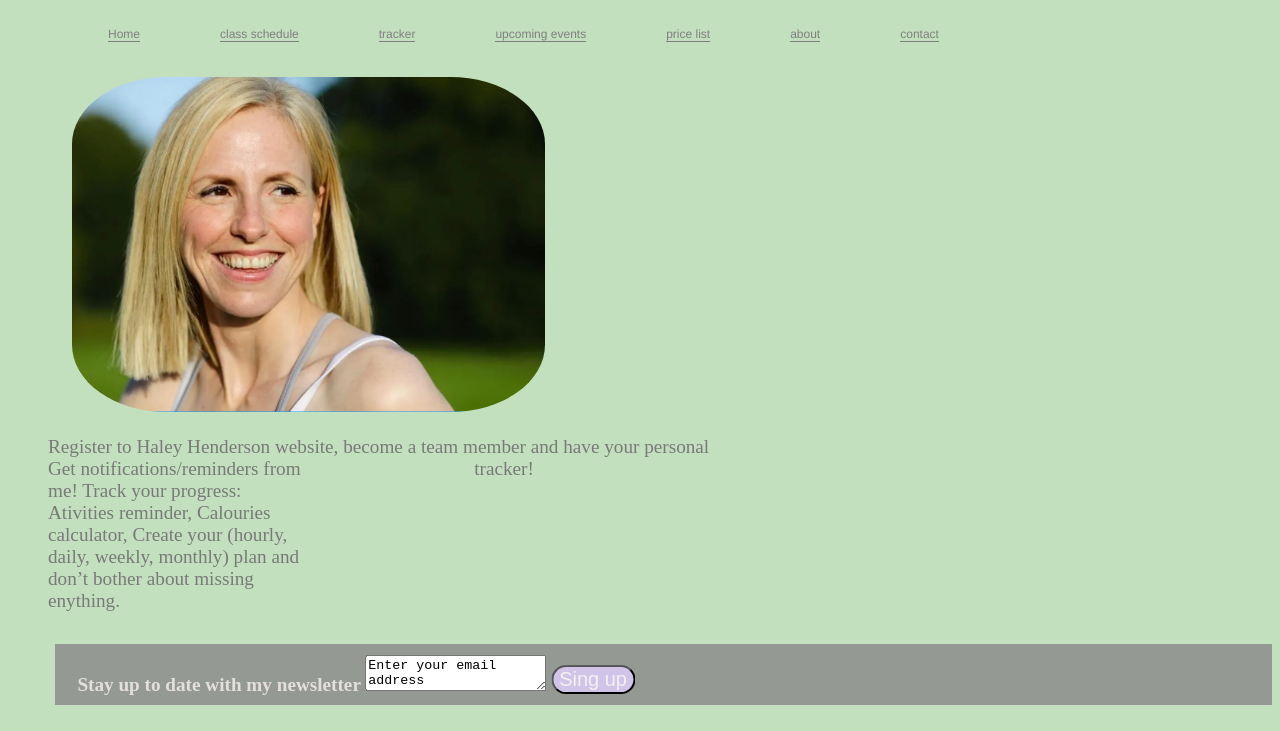
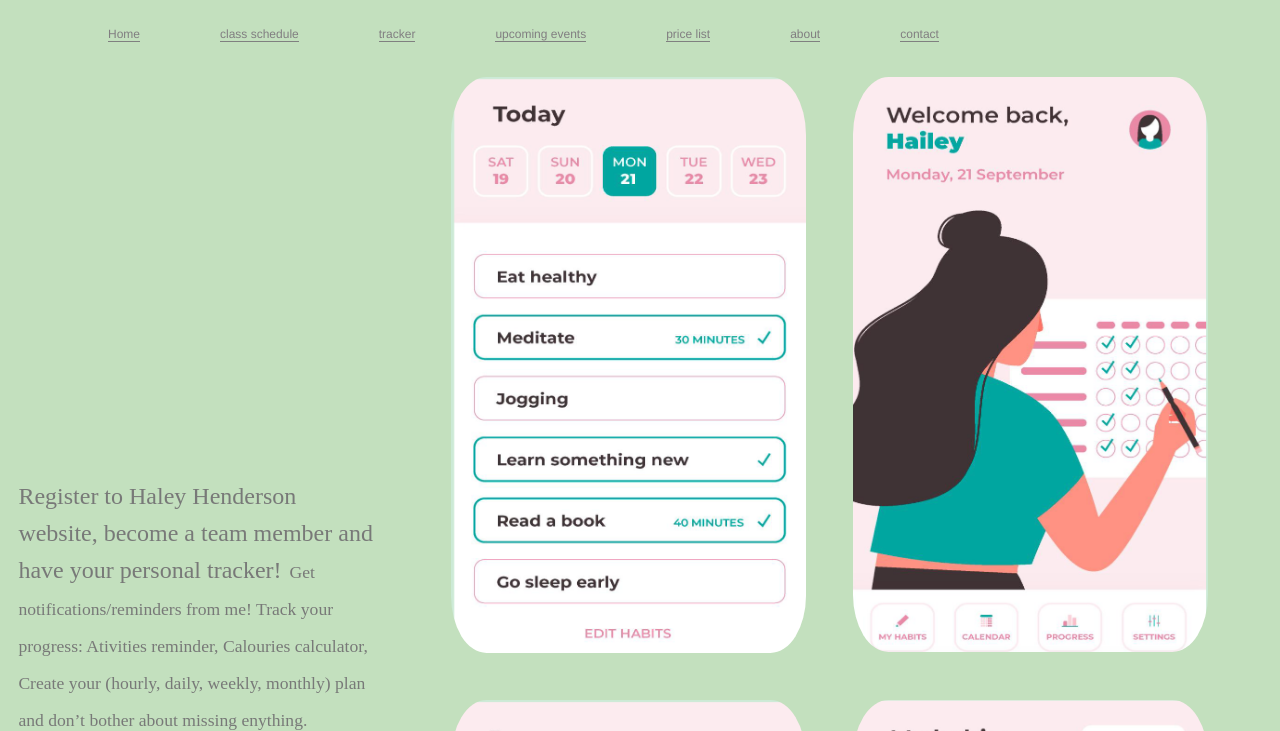
Before and after one commit to sandralukoseviciene/csym2043_assignment, a plain HTML site: page tracker.html in a window 1280 px wide. Shown: the part 435-1166 px from the top of the page. Drawn offline with Linux system fonts and the light colour scheme; files that its build step writes are made by us from their sources.

Commit message:
text and image added to tracker page

```diff
--- a/styles/main.css
+++ b/styles/main.css
@@ -335,10 +335,30 @@ h6 {
   margin:0%;
 }
 h7 {
-  font-size: 1.2rem;
+  font-size: 1.1rem;
   color: rgb(120, 121, 120);
-  display: block;
-  width: 60%;
-  float: left;
   font-family:serif;
 }
+h8 {
+  font-size: 1.5rem;
+  color: rgb(120, 121, 120);
+  font-family:serif;
+}
+
+.trackerimage{
+  width: 30%;
+  float: right;
+  margin:2%;
+  border-style: none;
+  border-radius: 10%;
+
+
+}
+
+.classtracker{
+  width: 30%;
+  float: left;
+  margin:0.5%;
+  transform: translate(-10%, -80%);
+
+}
--- a/tracker.html
+++ b/tracker.html
@@ -62,21 +62,23 @@
                   <li><a href="contact.html">contact</a></li>
                   <li class="active">
                 </ul>
+                <img class="trackerimage" src="images/tracker1.png" alt="trackerimage"></span>
+                  <img class="trackerimage" src="images/tracker2.png" alt="trackerimage"></span>
+                  <img class="trackerimage" src="images/tracker3.png" alt="trackerimage"></span>
+                  <img class="trackerimage" src="images/tracker4.png" alt="trackerimage"></span>
 
-                  <img class="aboutimage" src="images/about.png" alt="Classimage"></span>
+                  <section class="classtracker">
+                    <h8>Register to Haley Henderson website, become a team member and have your personal tracker!</h8>
 
-
-                    <h7>Register to Haley Henderson website, become a team member and have your personal tracker!
                       <h7>
-                        <h7>
                       Get notifications/reminders from me!
                       Track your progress:
                        Ativities reminder,
                        Calouries calculator,
                        Create your (hourly, daily,
                        weekly, monthly) plan and don’t
-                       bother about missing enything.
-                  </h7>
+                       bother about missing enything.</h7>
+                  </section>
 
               </nav>
             </nav>
```
Also changed, not shown: images/tracker1.png (added), images/tracker2.png (added), images/tracker3.png (added), images/tracker4.png (added).
